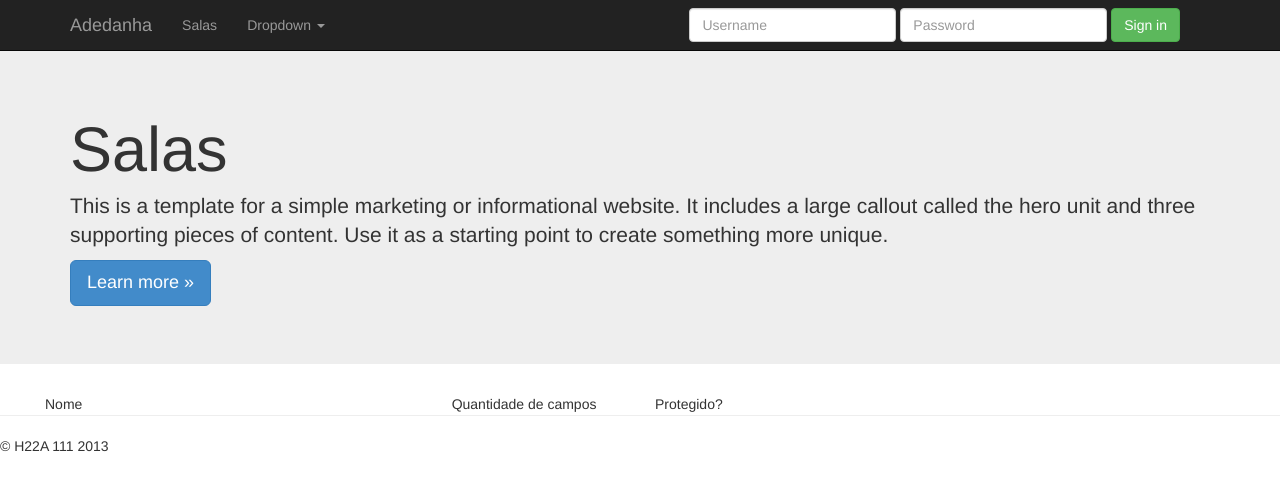
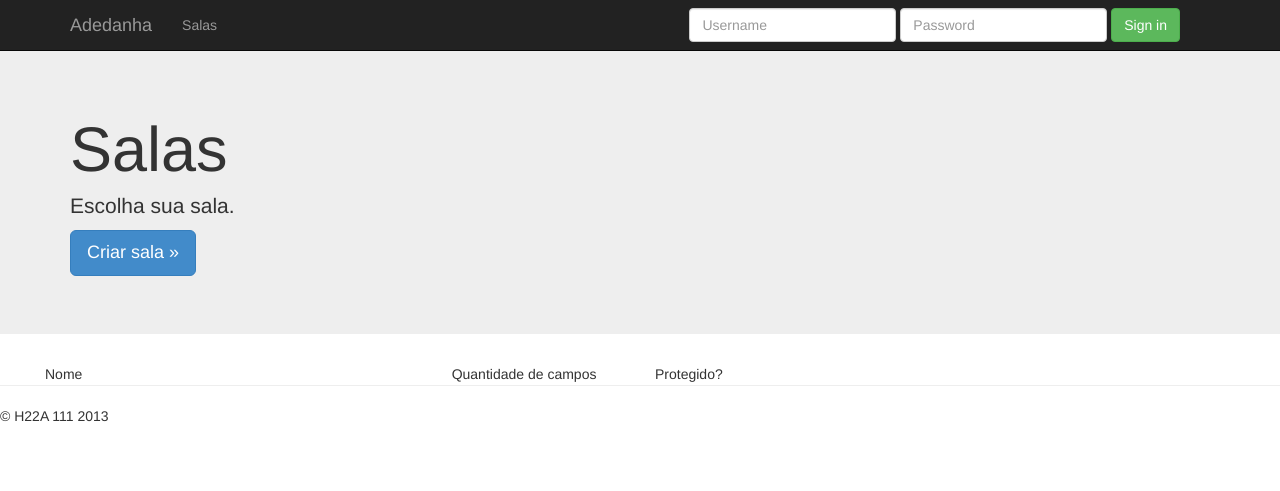
Before and after one commit to lucasamaral/stop-game, a Django app: page /rooms/ in a window 1280 px wide. Shown: the top 491 px of the page. Run offline with Django 3.2, Linux system fonts and the light colour scheme; data that the repository does not hold is empty; parts of the project's set-up code (start-up, migrations or seed data) failed here and were passed over; some libraries are stand-ins or nearby versions.

Commit message:
Mexendo nos html

```diff
--- a/game/game/templates/base.html
+++ b/game/game/templates/base.html
@@ -38,18 +38,6 @@
         <div class="navbar-collapse collapse">
           <ul class="nav navbar-nav">
             <li><a href="/rooms">Salas</a></li>
-            <li class="dropdown">
-              <a href="#" class="dropdown-toggle" data-toggle="dropdown">Dropdown <b class="caret"></b></a>
-              <ul class="dropdown-menu">
-                <li><a href="#">Action</a></li>
-                <li><a href="#">Another action</a></li>
-                <li><a href="#">Something else here</a></li>
-                <li class="divider"></li>
-                <li class="dropdown-header">Nav header</li>
-                <li><a href="#">Separated link</a></li>
-                <li><a href="#">One more separated link</a></li>
-              </ul>
-            </li>
           </ul>
           {% if not user.is_authenticated %}
           <form form action="{% url 'django.contrib.auth.views.login' %}" method="post" class="navbar-form navbar-right">
--- a/game/game/templates/home.html
+++ b/game/game/templates/home.html
@@ -4,8 +4,7 @@
     <div class="jumbotron">
       <div class="container">
         <h1>Adedanha</h1>
-        <p>This is a template for a simple marketing or informational website. It includes a large callout called the hero unit and three supporting pieces of content. Use it as a starting point to create something more unique.</p>
-        <p><a class="btn btn-primary btn-lg">Learn more &raquo;</a></p>
+        <p>Esse é o velho jogo de adedanha, stop, ou vários outros nomes que tem por aí.</p>
       </div>
     </div>
 
--- a/game/game/templates/rooms.html
+++ b/game/game/templates/rooms.html
@@ -4,8 +4,8 @@
     <div class="jumbotron">
       <div class="container">
         <h1>Salas</h1>
-        <p>This is a template for a simple marketing or informational website. It includes a large callout called the hero unit and three supporting pieces of content. Use it as a starting point to create something more unique.</p>
-        <p><a class="btn btn-primary btn-lg">Learn more &raquo;</a></p>
+        <p>Escolha sua sala.</p>
+        <p><a href="/game-configuration" class="btn btn-primary btn-lg">Criar sala &raquo;</a></p>
       </div>
     </div>
 
```
